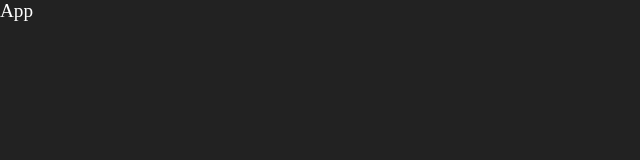
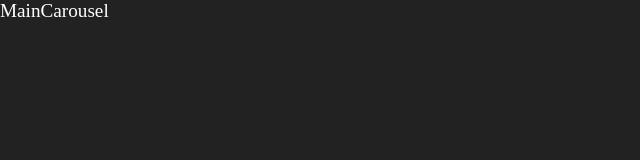
Before and after one commit to atikanajla/movie-website-v2, a React (Create React App) app: page / in a window 1280 px wide. Shown: the top 160 px of the page, without its empty margins (0-640 px from the left). Built offline with nearby package versions, Linux system fonts and the light colour scheme.

Commit message:
inisiasi context API, membuat komponen loading, maincarousel & sidecarouselcard, membuat page home.js & home.css

```diff
--- a/src/App.js
+++ b/src/App.js
@@ -1,9 +1,13 @@
 import React from 'react'
+import {BrowserRouter, Routes, Route} from 'react-router-dom'
+import Home from './pages/Home'
 
 function App() {
-  return (
-    <div>App</div>
-  )
+  return <BrowserRouter>
+    <Routes>
+      <Route path="/" element={<Home />}/>
+    </Routes>
+  </BrowserRouter>
 }
 
 export default App
--- /dev/null
+++ b/src/AppProvider.js
@@ -0,0 +1,17 @@
+import React, { useContext, useState } from 'react'
+
+const AppContext = React.createContext();
+
+export function AppProvider({children}) {
+    const [loading, setLoading] = useState(false);
+
+  return <AppContext.Provider value={{
+      loading,
+
+  }}>{children}</AppContext.Provider>
+}
+
+export const useGlobalContext = () =>{
+    return useContext(AppContext);
+}
+export default {AppProvider, AppContext}
--- /dev/null
+++ b/src/components/MainCarousel.js
@@ -0,0 +1,9 @@
+import React from 'react'
+
+function MainCarousel() {
+  return (
+    <div>MainCarousel</div>
+  )
+}
+
+export default MainCarousel
--- a/src/index.js
+++ b/src/index.js
@@ -5,11 +5,14 @@ import "slick-carousel/slick/slick.css";
 import "slick-carousel/slick/slick-theme.css";
 import App from './App';
 import reportWebVitals from './reportWebVitals';
+import { AppProvider } from './AppProvider';
 
 const root = ReactDOM.createRoot(document.getElementById('root'));
 root.render(
   <React.StrictMode>
-    <App />
+    <AppProvider>
+      <App />
+    </AppProvider>
   </React.StrictMode>
 );
 
--- /dev/null
+++ b/src/pages/Home.js
@@ -0,0 +1,14 @@
+import React from 'react'
+import { useGlobalContext } from '../AppProvider'
+import MainCarousel from '../components/MainCarousel'
+
+function Home() {
+    const {loading} = useGlobalContext();
+    console.log(loading);
+  return <div>
+      <MainCarousel />
+
+  </div>
+}
+
+export default Home
```
Also changed, not shown: src/components/SideCarouselCard.js (added, +9 -0 lines), src/components/Loading.js (added), src/pages/Home.css (added).
